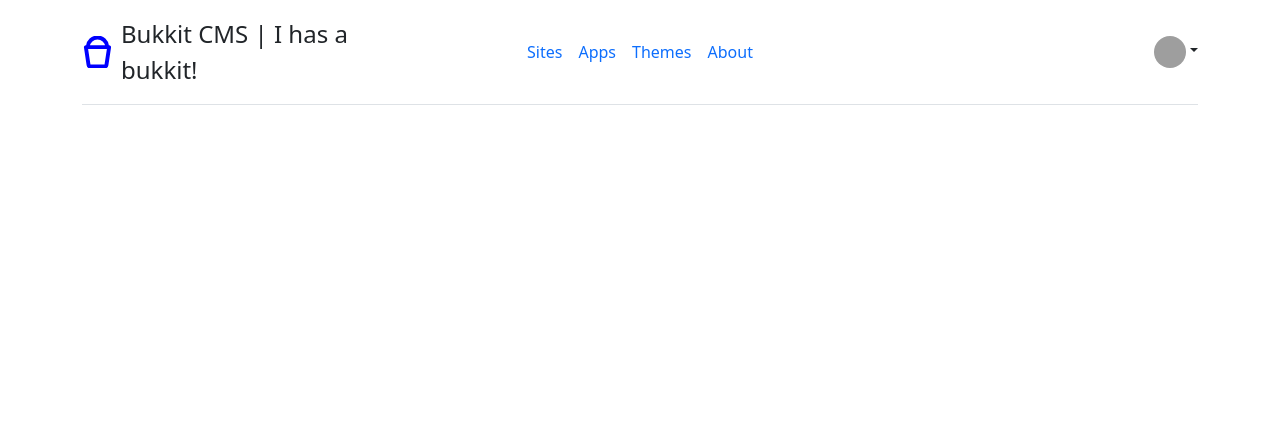
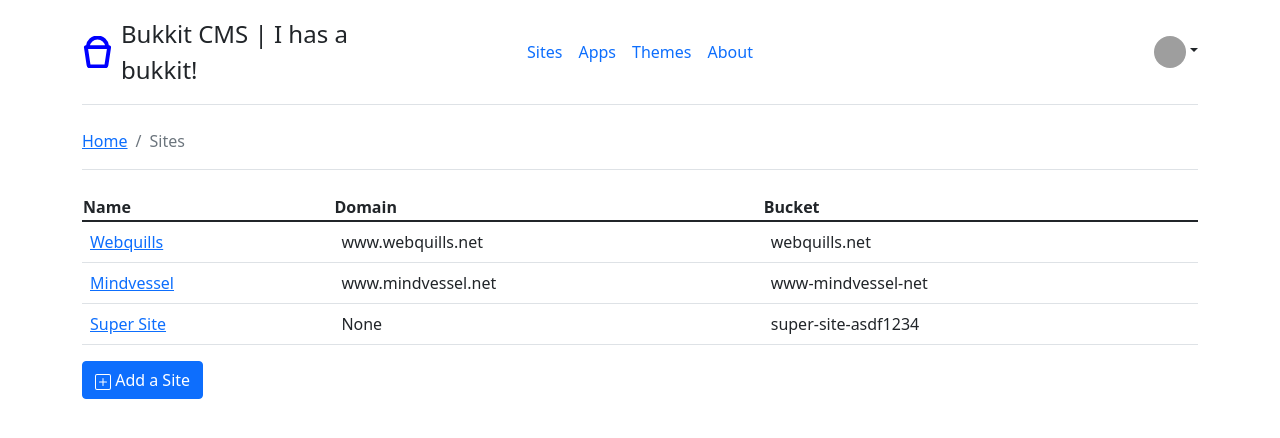
Before and after one commit to veselosky/bukkitcms, a Vue app: page /sites in a window 1280 px wide. Shown: the top 438 px of the page. Built offline with nearby package versions, Linux system fonts and the light colour scheme; grey boxes are pictures that could not be loaded.

Commit message:
Add site list and detail pages

```diff
--- a/src/components/Masthead.vue
+++ b/src/components/Masthead.vue
@@ -40,7 +40,11 @@
     <ul
       class="nav d-flex col-12 col-md-auto mb-2 justify-content-center mb-md-0"
     >
-      <li><a href="#" class="nav-link px-2 link-primary">Sites</a></li>
+      <li>
+        <router-link to="/sites" class="nav-link px-2 link-primary"
+          >Sites</router-link
+        >
+      </li>
       <li><a href="#" class="nav-link px-2 link-primary">Apps</a></li>
       <li><a href="#" class="nav-link px-2 link-primary">Themes</a></li>
       <li>
--- a/src/router.js
+++ b/src/router.js
@@ -1,5 +1,7 @@
 import { createRouter, createWebHistory } from "vue-router";
 import Home from "./views/Home.vue";
+import SiteList from "./views/SiteList.vue";
+import Site from "./views/Site.vue";
 
 const routes = [
   {
@@ -16,6 +18,16 @@ const routes = [
     component: () =>
       import(/* webpackChunkName: "about" */ "./views/About.vue"),
   },
+  {
+    path: "/sites",
+    name: "Sites",
+    component: SiteList,
+  },
+  {
+    path: "/sites/:bucketname",
+    name: "Site Home",
+    component: Site,
+  },
 ];
 
 const router = createRouter({
--- /dev/null
+++ b/src/views/Site.vue
@@ -0,0 +1,38 @@
+<template>
+  <header class="mb-4 border-bottom">
+    <nav aria-label="breadcrumb">
+      <ol class="breadcrumb">
+        <li class="breadcrumb-item"><router-link to="/">Home</router-link></li>
+        <li class="breadcrumb-item">
+          <router-link to="/sites">Sites</router-link>
+        </li>
+        <li class="breadcrumb-item active" aria-current="page">
+          {{ bucketname }}
+        </li>
+      </ol>
+    </nav>
+  </header>
+  <main class="home">
+    <div class="row">
+      <div class="card col-md m-2 p-0">
+        <h2 class="card-header">Pages</h2>
+        <div class="card-body"></div>
+      </div>
+      <div class="card col-md m-2 p-0">
+        <h2 class="card-header">My Visitors</h2>
+        <div class="card-body">To do: Show page view stats for each site.</div>
+      </div>
+    </div>
+  </main>
+</template>
+
+<script>
+export default {
+  name: "Site",
+  computed: {
+    bucketname() {
+      return this.$route.params.bucketname;
+    },
+  },
+};
+</script>
--- /dev/null
+++ b/src/views/SiteList.vue
@@ -0,0 +1,37 @@
+<template>
+  <header class="mb-4 border-bottom">
+    <nav aria-label="breadcrumb">
+      <ol class="breadcrumb">
+        <li class="breadcrumb-item"><router-link to="/">Home</router-link></li>
+        <li class="breadcrumb-item active" aria-current="page">Sites</li>
+      </ol>
+    </nav>
+  </header>
+  <SitesTable />
+  <button class="btn btn-primary">
+    <svg
+      xmlns="http://www.w3.org/2000/svg"
+      width="16"
+      height="16"
+      fill="currentColor"
+      class="bi bi-plus-square"
+      viewBox="0 0 16 16"
+    >
+      <path
+        d="M14 1a1 1 0 0 1 1 1v12a1 1 0 0 1-1 1H2a1 1 0 0 1-1-1V2a1 1 0 0 1 1-1h12zM2 0a2 2 0 0 0-2 2v12a2 2 0 0 0 2 2h12a2 2 0 0 0 2-2V2a2 2 0 0 0-2-2H2z"
+      />
+      <path
+        d="M8 4a.5.5 0 0 1 .5.5v3h3a.5.5 0 0 1 0 1h-3v3a.5.5 0 0 1-1 0v-3h-3a.5.5 0 0 1 0-1h3v-3A.5.5 0 0 1 8 4z"
+      />
+    </svg>
+    Add a Site
+  </button>
+</template>
+
+<script>
+import SitesTable from "@/components/SitesTable.vue";
+export default {
+  name: "SiteList",
+  components: { SitesTable },
+};
+</script>
```
